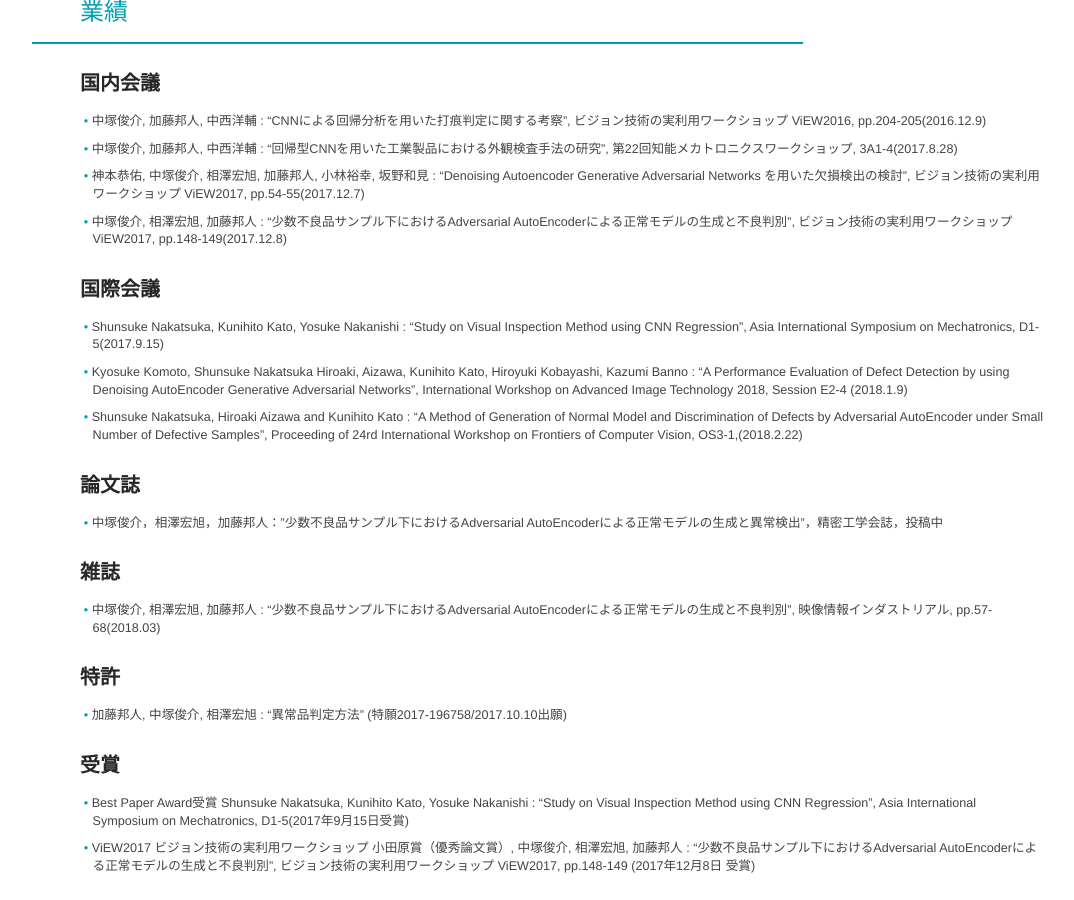
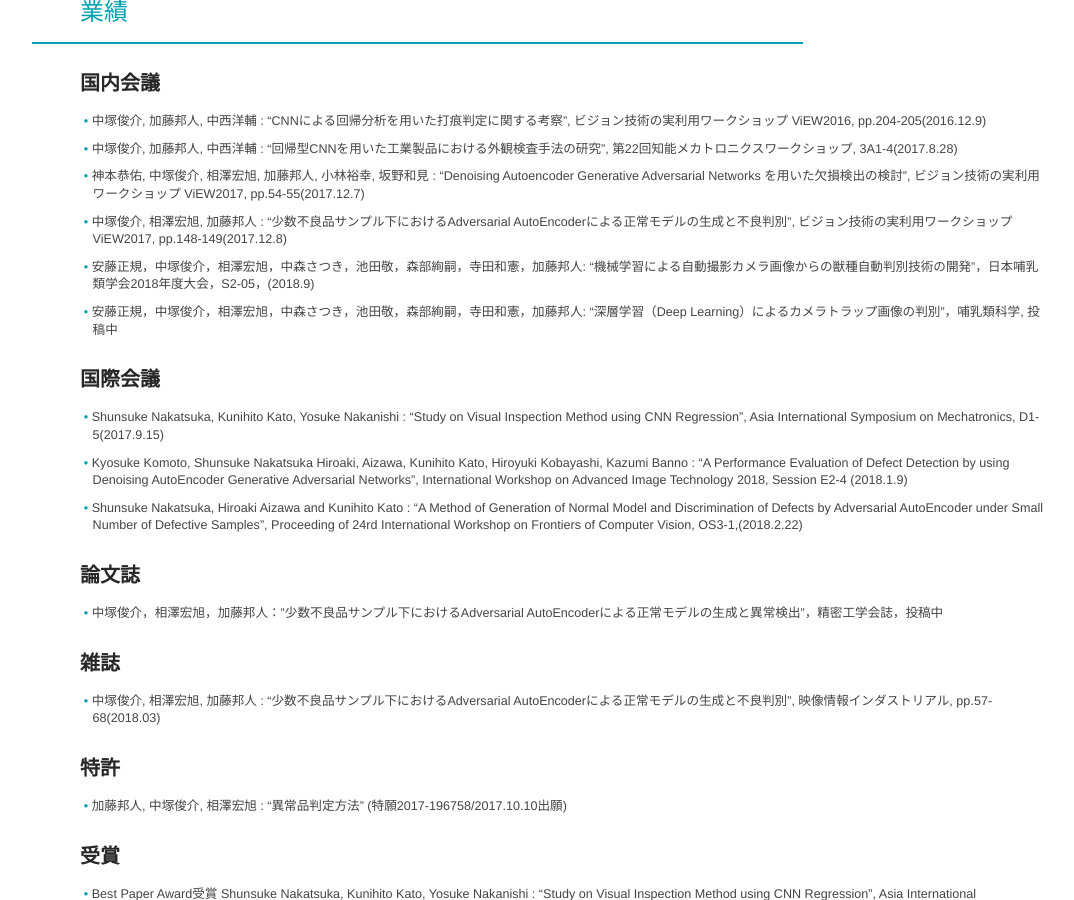
Before and after one commit to salty-vanilla/page_test, a Jekyll site: the page built from about_me.md, in a window 1280 px wide and 900 px high, scrolled down 452 px. Shown: the whole window, without its empty margins (96-1170 px from the left). Built offline with Jekyll 4.4.1, drawn with Linux system fonts in a browser that asks for light colours.

Commit message:
Update about_me.md

```diff
--- a/about_me.md
+++ b/about_me.md
@@ -16,6 +16,8 @@ permalink: /about/
 * 中塚俊介, 加藤邦人, 中西洋輔 : "回帰型CNNを用いた工業製品における外観検査手法の研究", 第22回知能メカトロニクスワークショップ, 3A1-4(2017.8.28)
 * 神本恭佑, 中塚俊介, 相澤宏旭, 加藤邦人, 小林裕幸, 坂野和見 : "Denoising Autoencoder Generative Adversarial Networks を用いた欠損検出の検討", ビジョン技術の実利用ワークショップ ViEW2017, pp.54-55(2017.12.7)
 * 中塚俊介, 相澤宏旭, 加藤邦人 : "少数不良品サンプル下におけるAdversarial AutoEncoderによる正常モデルの生成と不良判別", ビジョン技術の実利用ワークショップ ViEW2017, pp.148-149(2017.12.8)
+* 安藤正規，中塚俊介，相澤宏旭，中森さつき，池田敬，森部絢嗣，寺田和憲，加藤邦人: "機械学習による自動撮影カメラ画像からの獣種自動判別技術の開発"，日本哺乳類学会2018年度大会，S2-05，(2018.9)
+* 安藤正規，中塚俊介，相澤宏旭，中森さつき，池田敬，森部絢嗣，寺田和憲，加藤邦人: "深層学習（Deep Learning）によるカメラトラップ画像の判別"，哺乳類科学, 投稿中
 
 ### 国際会議
 * Shunsuke Nakatsuka, Kunihito Kato, Yosuke Nakanishi : "Study on Visual Inspection Method using CNN Regression", Asia International Symposium on Mechatronics, D1-5(2017.9.15)
```
